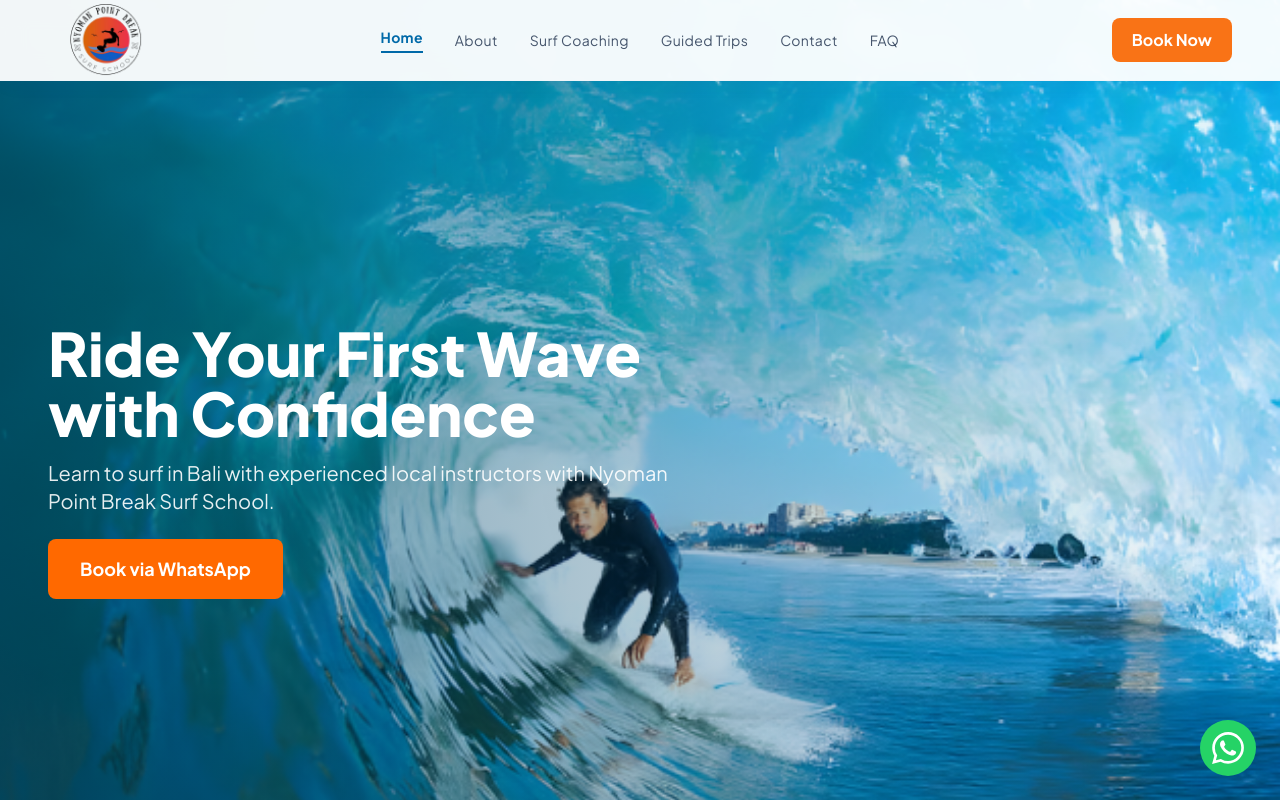
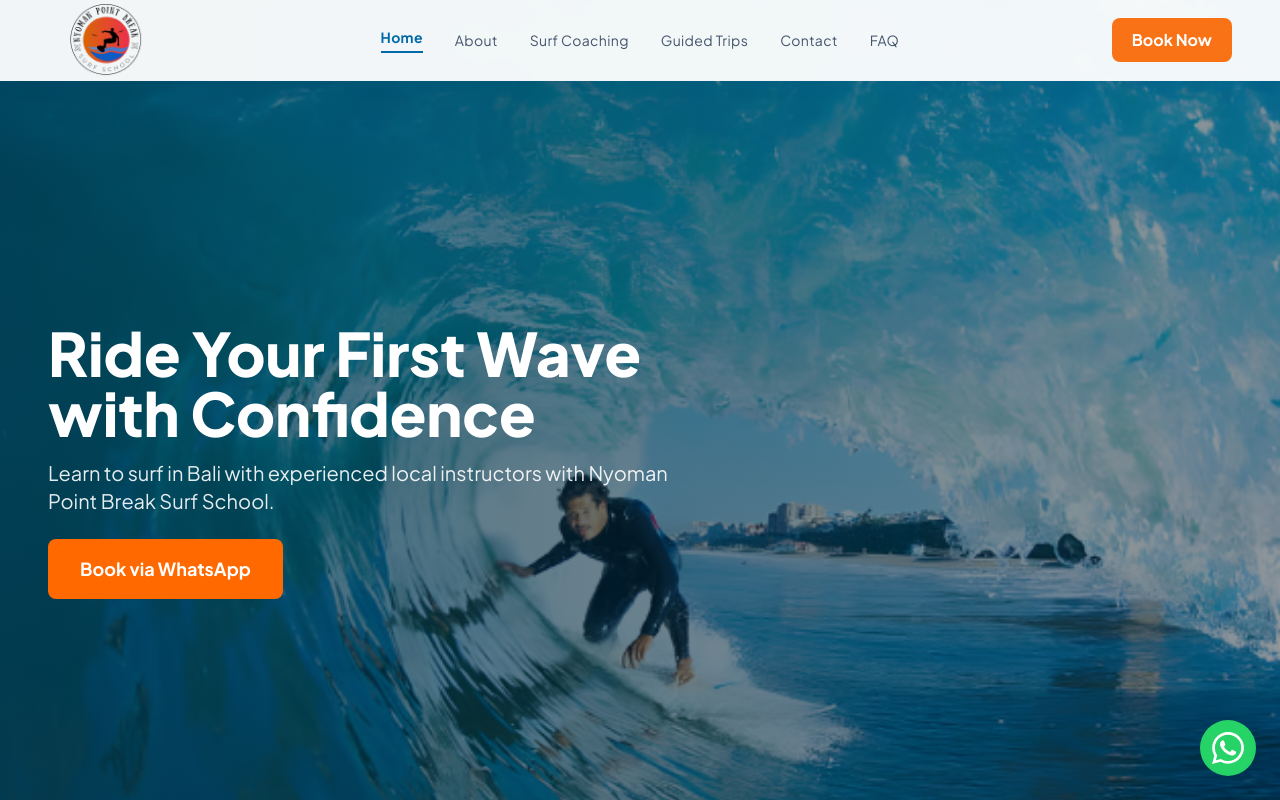
Before and after one commit to agusdwyna/nyomanpointbreaksurfschool, a React (Vite) app: page / in a window 1280 px wide. Shown: the top 800 px of the page. Built offline with nearby package versions, Linux system fonts and the light colour scheme.

Commit message:
black overlay added

```diff
--- a/src/Home.jsx
+++ b/src/Home.jsx
@@ -80,13 +80,17 @@ const features = [
     <>
     <section className="relative h-[921px] min-h-[600px] flex items-center overflow-hidden pt-28 md:pt-0">
 
-      {/* Background */}
      <div className="absolute inset-0 z-0">
   <img
     src="herohome.png"
     alt="Surfing in Bali"
     className="w-full h-full object-cover"
   />
+
+  {/* Black overlay */}
+  <div className="absolute inset-0 bg-black/40"></div>
+
+  {/* Gradient overlay */}
   <div className="absolute inset-0 bg-gradient-to-r from-sky-900/60 to-transparent"></div>
 </div>
 
```
Lines whose indentation alone changed are shown as unchanged.
